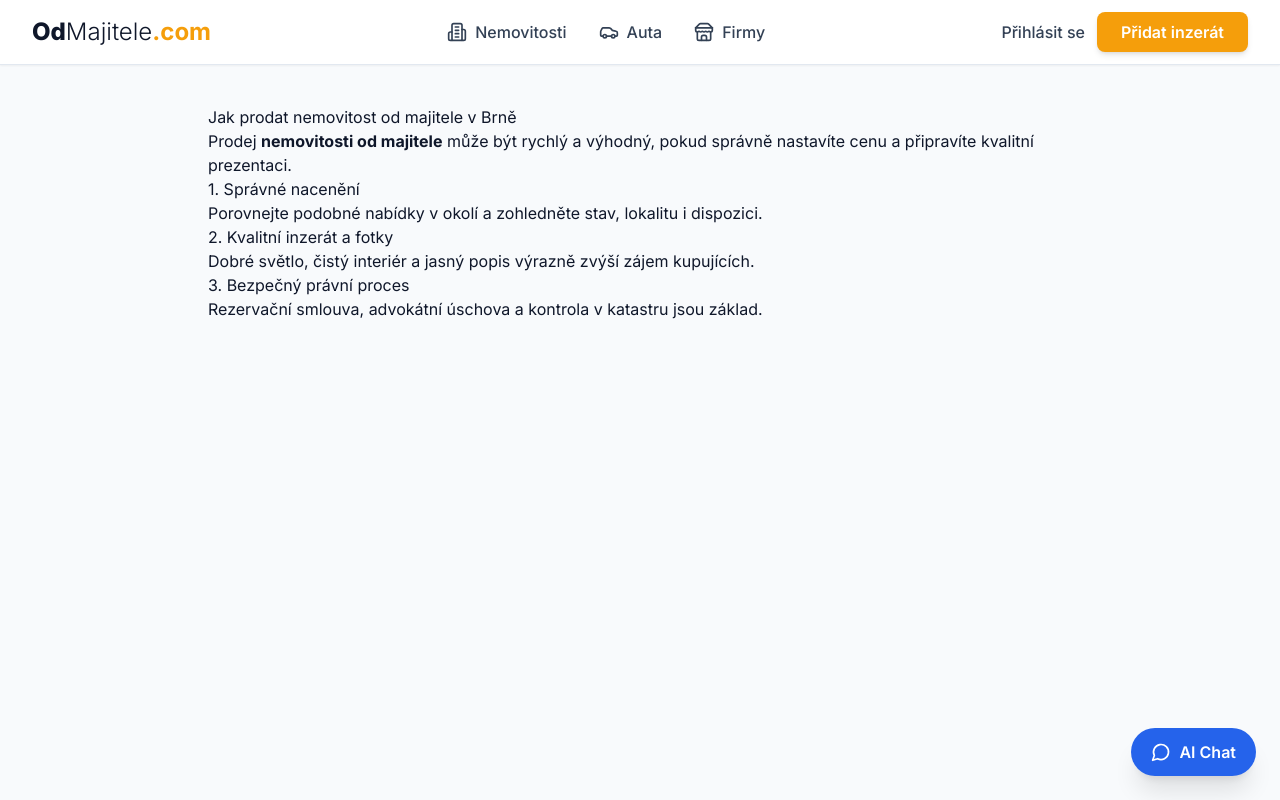
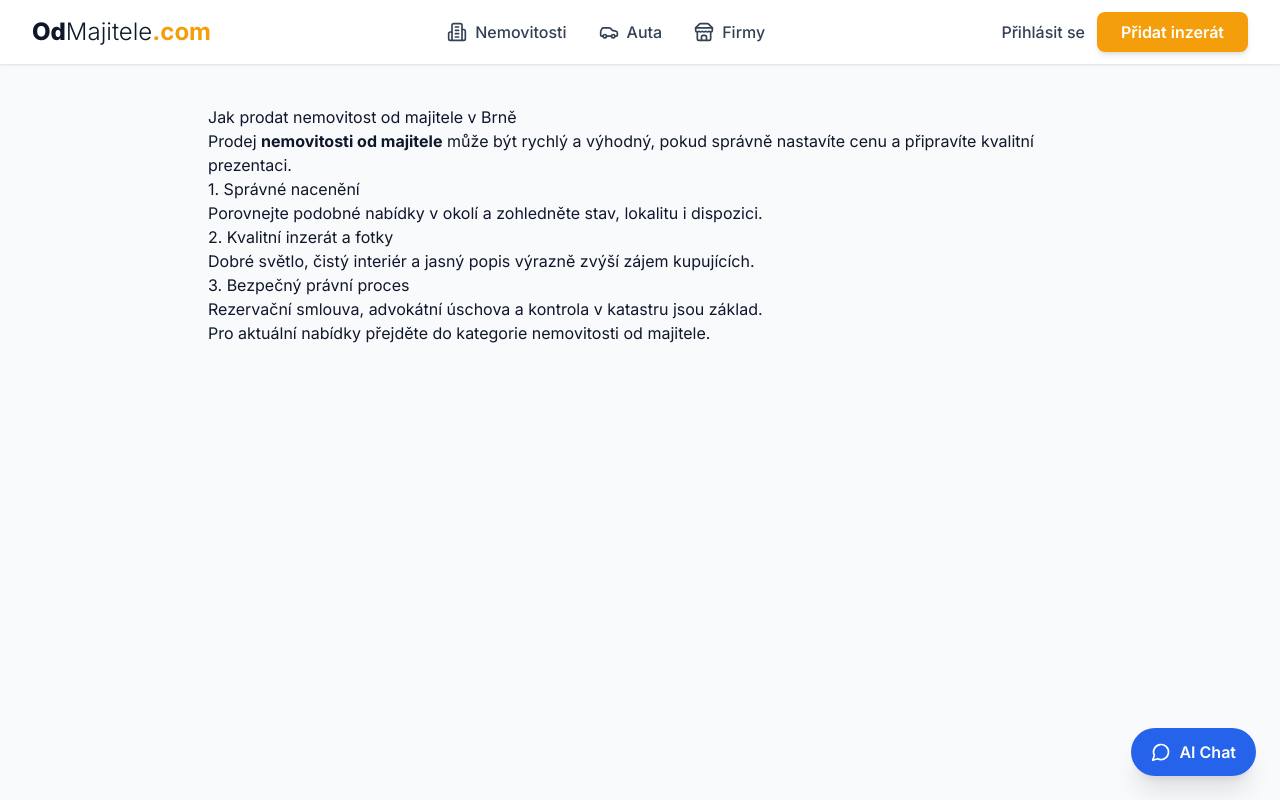
Before and after one commit to vane432/odmajitele, a Next.js app: page /pruvodce/jak-prodat-nemovitost-od-majitele in a window 1280 px wide. Shown: the top 800 px of the page. Built offline with nearby package versions, Linux system fonts and the light colour scheme; no server answers.

Commit message:
feat: add links to relevant categories in buying and selling guides

```diff
--- a/app/pruvodce/jak-koupit-auto-od-majitele/page.tsx
+++ b/app/pruvodce/jak-koupit-auto-od-majitele/page.tsx
@@ -1,4 +1,5 @@
 import type { Metadata } from 'next';
+import Link from 'next/link';
 
 export const metadata: Metadata = {
   title: 'Jak koupit auto od majitele: kontrolní checklist',
@@ -25,6 +26,10 @@ export default function BuyCarGuidePage() {
         <li>Malý a velký technický průkaz</li>
         <li>Potvrzení o evidenční kontrole</li>
       </ul>
+      <p>
+        Prohlédněte si také aktuální nabídky v sekci{' '}
+        <Link href="/kategorie/auta">auta od majitele</Link>.
+      </p>
     </div>
   );
 }
--- a/app/pruvodce/jak-prodat-nemovitost-od-majitele/page.tsx
+++ b/app/pruvodce/jak-prodat-nemovitost-od-majitele/page.tsx
@@ -1,4 +1,5 @@
 import type { Metadata } from 'next';
+import Link from 'next/link';
 
 export const metadata: Metadata = {
   title: 'Jak prodat nemovitost od majitele v Brně',
@@ -20,6 +21,10 @@ export default function SellPropertyGuidePage() {
       <p>Dobré světlo, čistý interiér a jasný popis výrazně zvýší zájem kupujících.</p>
       <h2>3. Bezpečný právní proces</h2>
       <p>Rezervační smlouva, advokátní úschova a kontrola v katastru jsou základ.</p>
+      <p>
+        Pro aktuální nabídky přejděte do kategorie{' '}
+        <Link href="/kategorie/nemovitosti">nemovitosti od majitele</Link>.
+      </p>
     </div>
   );
 }
--- a/app/pruvodce/od-majitele-brno/page.tsx
+++ b/app/pruvodce/od-majitele-brno/page.tsx
@@ -30,6 +30,10 @@ export default function GuidePage() {
       <p>
         Chcete začít rovnou hledat? Vyzkoušejte náš <Link href="/chat">AI vyhledávač od majitele</Link>.
       </p>
+      <p>
+        Nebo přejděte přímo do kategorií: <Link href="/kategorie/nemovitosti">nemovitosti</Link>,{' '}
+        <Link href="/kategorie/auta">auta</Link> a <Link href="/kategorie/firmy">firmy od majitele</Link>.
+      </p>
     </div>
   );
 }
```
